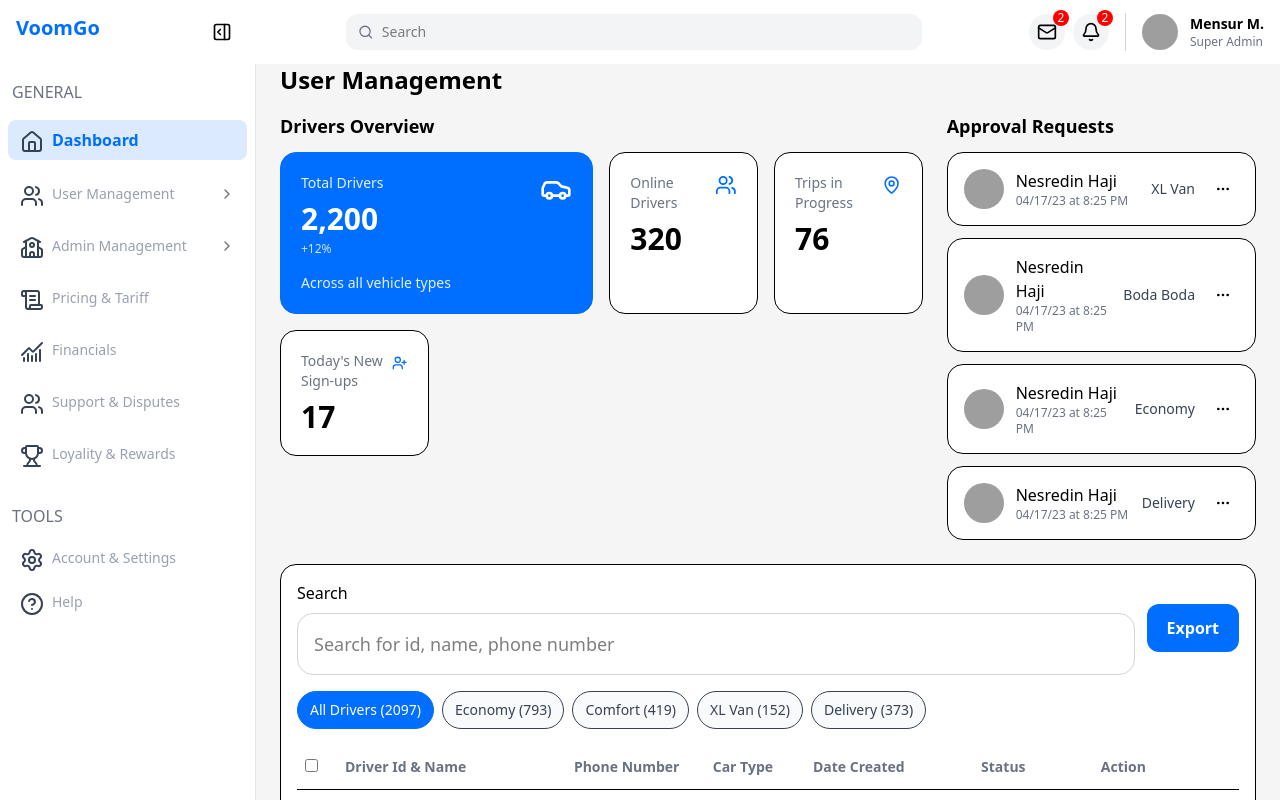
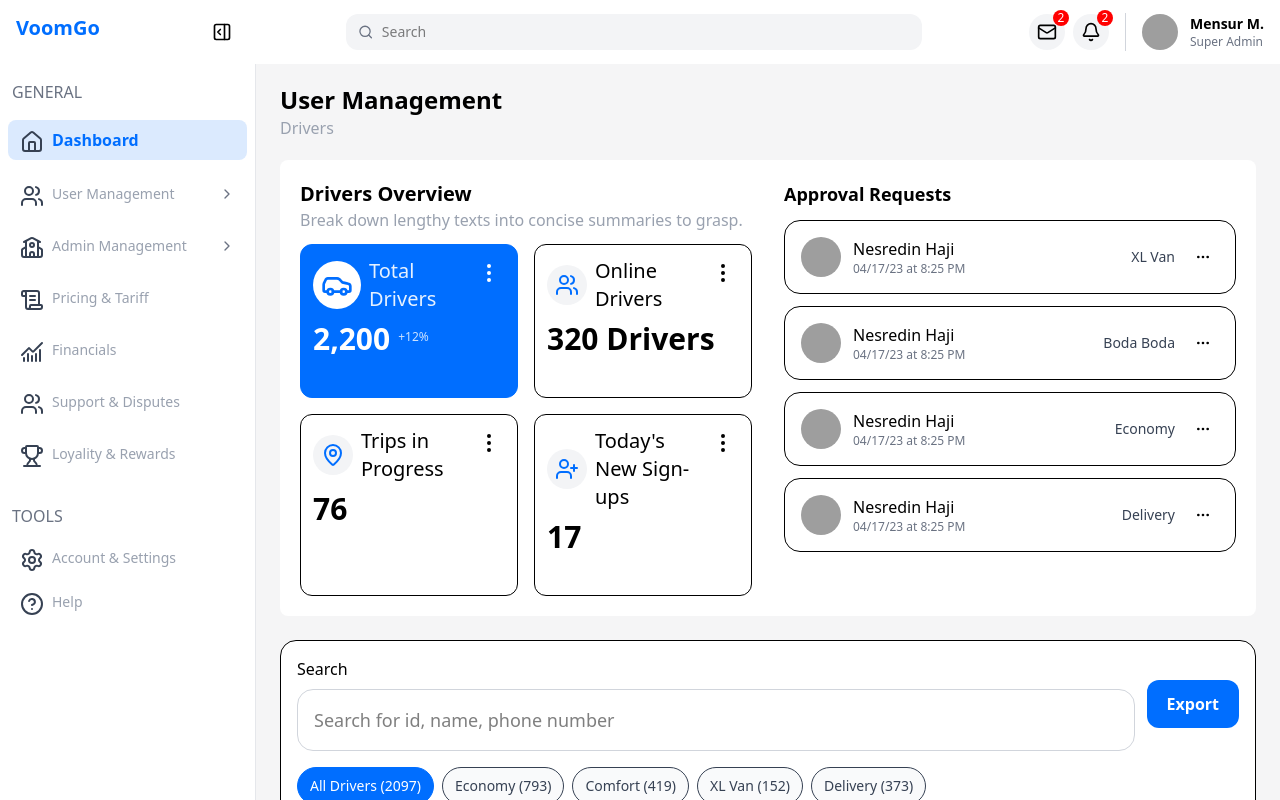
Before and after one commit to amanuelt312/Arison-FrontendTask, a React (Vite) app: page /dashboard in a window 1280 px wide. Shown: the top 800 px of the page. Built offline with nearby package versions, Linux system fonts and the light colour scheme; grey boxes are pictures that could not be loaded.

Commit message:
finishing driver overview section

```diff
--- a/src/components/dashboard/DriverOverview.tsx
+++ b/src/components/dashboard/DriverOverview.tsx
@@ -12,30 +12,36 @@
 export const DriverOverview: FC = () => {
   return (
     <section>
-      <div className="flex items-center justify-between mb-3">
-        <h3 className="text-lg font-semibold">Drivers Overview</h3>
+      <div className="mb-3">
+        <h2 className="text-xl font-semibold ">Drivers Overview</h2>
+        <h3 className="  text-gray-400">
+          Break down lengthy texts into concise summaries to grasp.
+        </h3>
       </div>
-      <div className="grid grid-cols-1 sm:grid-cols-2 lg:grid-cols-4 gap-4">
+
+      <div className="grid grid-cols-1 sm:grid-cols-2 lg:grid-cols-2 gap-4">
         <StatCard
-          className="lg:col-span-2"
+          className="col-span-1"
           title="Total Drivers"
           value={stats.totalDrivers.toLocaleString()}
           subtitle={"+12%"}
           variant="primary"
-          icon={<Car className="w-8 h-8" />}
-          footer={<div className="text-sm">Across all vehicle types</div>}
+          icon={<Car className="w-8 h-8 text-primary" />}
         />
         <StatCard
+          className="col-span-1"
           title="Online Drivers"
-          value={stats.onlineDrivers}
+          value={`${stats.onlineDrivers} Drivers`}
           icon={<Users className="w-6 h-6 text-primary" />}
         />
         <StatCard
+          className="col-span-1"
           title="Trips in Progress"
           value={stats.tripsInProgress}
           icon={<MapPin className="w-6 h-6 text-primary" />}
         />
         <StatCard
+          className="col-span-1"
           title={"Today's New Sign-ups"}
           value={stats.newSignupsToday}
           icon={<UserPlus className="w-6 h-6 text-primary" />}
--- a/src/components/dashboard/StatCard.tsx
+++ b/src/components/dashboard/StatCard.tsx
@@ -1,3 +1,4 @@
+import { EllipsisVertical } from "lucide-react";
 import type { FC, ReactNode } from "react";
 
 type StatCardProps = {
@@ -6,7 +7,6 @@
   subtitle?: string;
   icon?: ReactNode;
   variant?: "default" | "primary";
-  footer?: ReactNode;
   className?: string;
 };
 
@@ -16,26 +16,39 @@
   subtitle,
   icon,
   variant = "default",
-  footer,
+
   className = "",
 }) => {
   const isPrimary = variant === "primary";
   return (
     <div
-      className={`rounded-2xl border ${
+      className={`rounded-xl border pb-10 ${
         isPrimary ? "bg-primary text-white border-primary" : "bg-white"
-      } p-5 ${className}`}
+      } p-3 ${className}`}
     >
       <div className="flex items-start justify-between">
-        <div>
+        <div className="flex items-center gap-2">
           <div
-            className={`text-sm ${
-              isPrimary ? "text-white/90" : "text-gray-500"
+            className={` rounded-full p-2 ${
+              isPrimary ? "bg-white" : "bg-gray-100 shrink-0"
             }`}
+          >
+            {icon}
+          </div>
+
+          <div
+            className={`text-xl ${isPrimary ? "text-white/90" : "text-black"}`}
           >
             {title}
           </div>
-          <div className="text-3xl font-bold mt-2">{value}</div>
+        </div>
+        <div className="hover:bg-gray-200 p-1 rounded-full">
+          <EllipsisVertical />
+        </div>
+      </div>
+
+      <div className="flex items-center gap-x-2">
+        <div className="text-3xl font-semibold mt-2">{value}</div>
         {subtitle && (
           <div
             className={`text-xs mt-1 ${
@@ -46,15 +59,6 @@
           </div>
         )}
       </div>
-        {icon}
-      </div>
-      {footer && (
-        <div
-          className={`mt-4 ${isPrimary ? "text-white/90" : "text-gray-600"}`}
-        >
-          {footer}
-        </div>
-      )}
     </div>
   );
 };
--- a/src/pages/Dashboard.tsx
+++ b/src/pages/Dashboard.tsx
@@ -8,13 +8,15 @@
   return (
     <AppLayout>
       <div className="max-w-[1400px] mx-auto">
-        <h2 className="text-2xl font-bold mb-4">User Management</h2>
-
-        <div className="grid grid-cols-1 lg:grid-cols-3 gap-6">
-          <div className="lg:col-span-2">
+        <div className="my-5">
+          <h2 className="text-2xl font-semibold ">User Management</h2>
+          <h3 className="  text-gray-400">Drivers</h3>
+        </div>
+        <div className="grid grid-cols-1 lg:grid-cols-4 gap-6 lg:gap-8 bg-white p-5 rounded-lg">
+          <div className="lg:col-span-2 ">
             <DriverOverview />
           </div>
-          <div className="lg:col-span-1">
+          <div className="lg:col-span-2">
             <ApprovalRequests />
           </div>
         </div>
```
Lines whose indentation alone changed are shown as unchanged.
